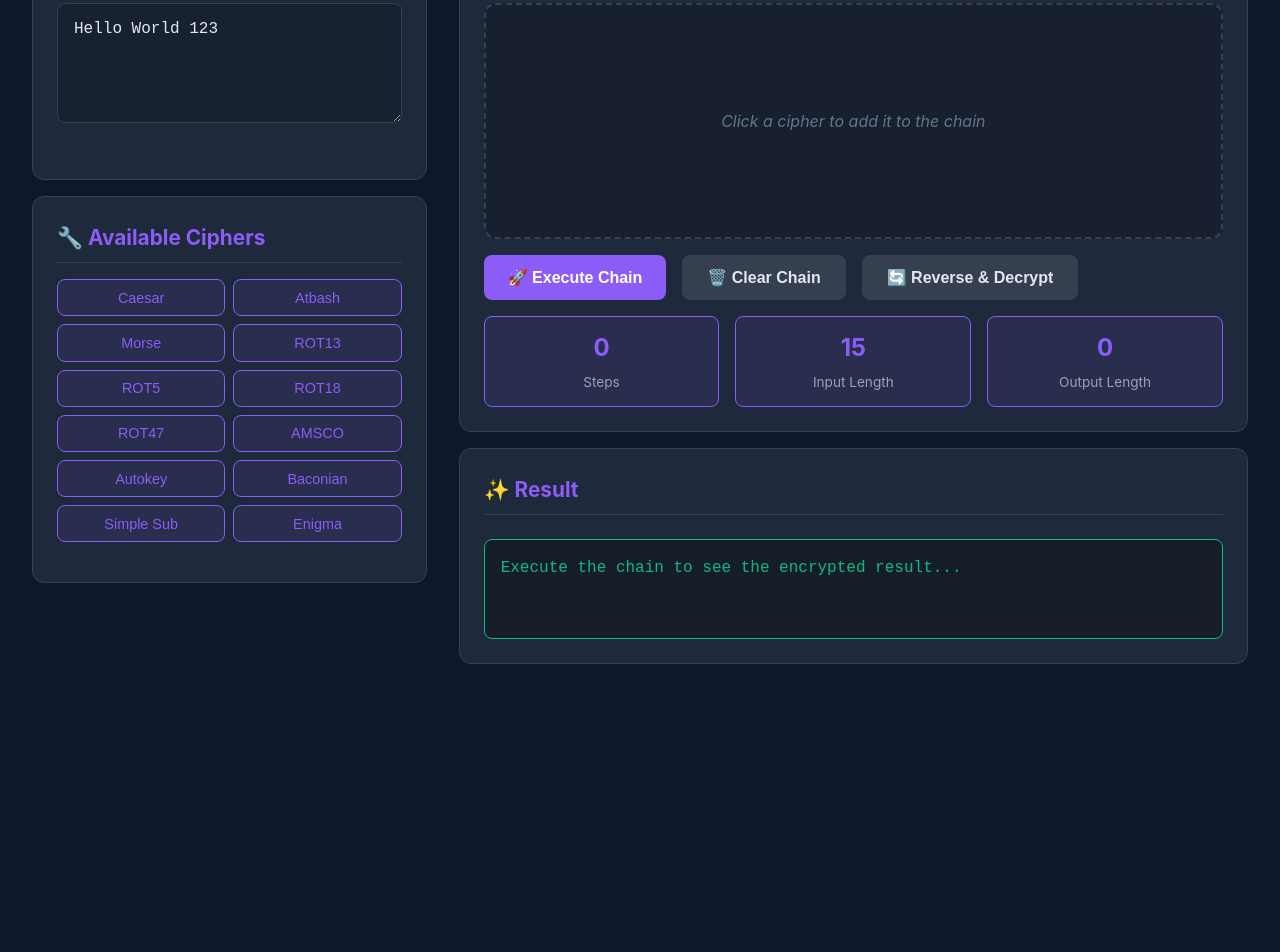
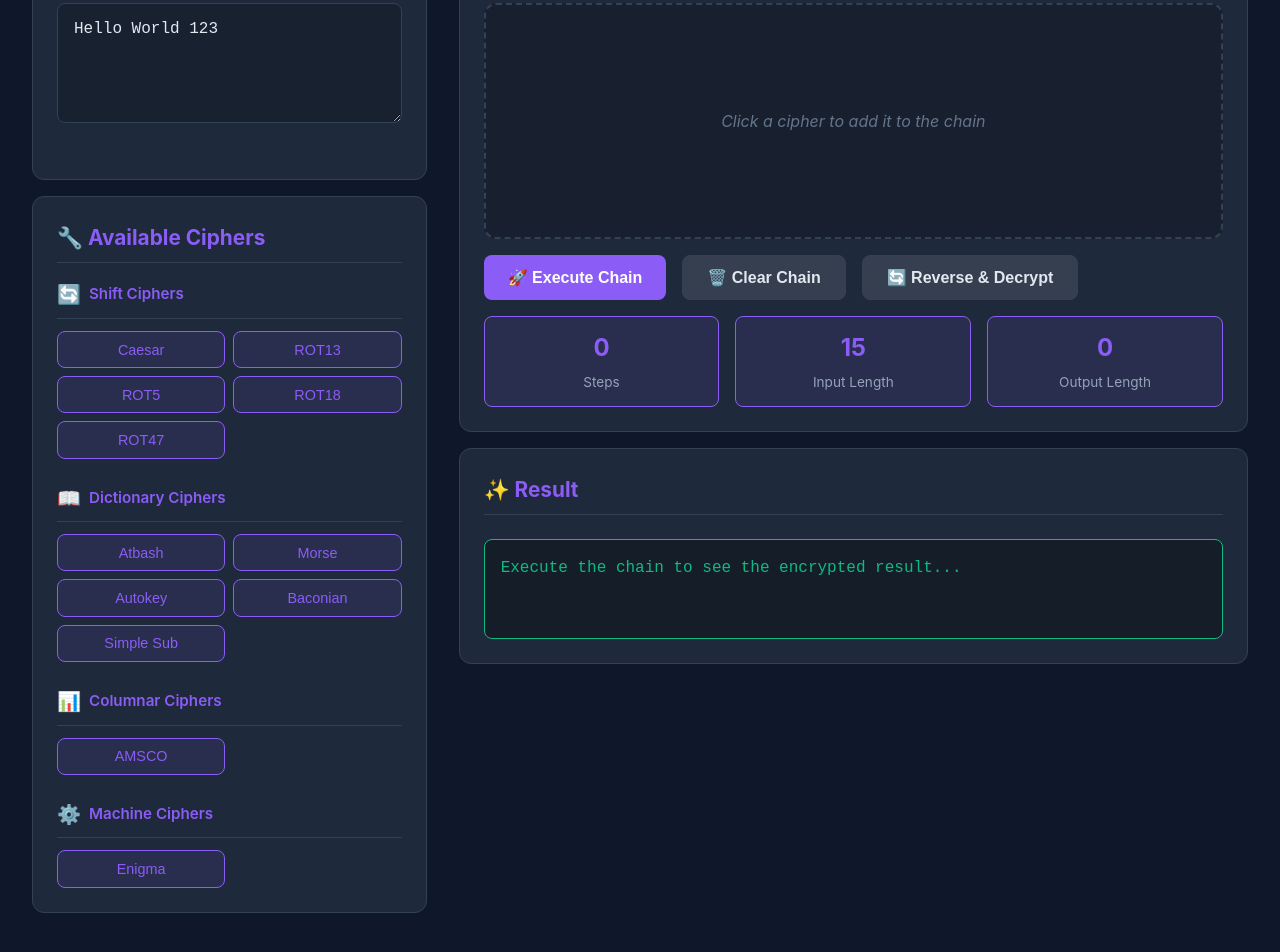
Before and after one commit to MeGrimlock/nigmaJS, a website built with webpack: page demo/chain-demo.html in a window 1280 px wide. Shown: the part 244-1196 px from the top of the page. Before the commit the page ends 972 px from the top, so only its background shows below. Built offline with Linux system fonts and the light colour scheme.

Commit message:
chore: rebuild bundle with webpack 5

```diff
--- a/demo/chain-demo.html
+++ b/demo/chain-demo.html
@@ -335,6 +335,39 @@
             color: #94a3b8;
             margin-top: 0.25rem;
         }
+
+        .cipher-group {
+            margin-bottom: 1.5rem;
+        }
+
+        .cipher-group:last-child {
+            margin-bottom: 0;
+        }
+
+        .cipher-group-header {
+            display: flex;
+            align-items: center;
+            gap: 0.5rem;
+            margin-bottom: 0.75rem;
+            padding-bottom: 0.5rem;
+            border-bottom: 1px solid var(--border);
+        }
+
+        .cipher-group-icon {
+            font-size: 1.2rem;
+        }
+
+        .cipher-group-title {
+            font-size: 0.95rem;
+            font-weight: 600;
+            color: var(--accent);
+        }
+
+        .cipher-group-grid {
+            display: grid;
+            grid-template-columns: repeat(auto-fill, minmax(140px, 1fr));
+            gap: 0.5rem;
+        }
     </style>
 </head>
 
@@ -355,19 +388,57 @@
 
                 <div class="card" style="margin-top: 1rem;">
                     <h2>🔧 Available Ciphers</h2>
-                    <div class="cipher-selector">
+
+                    <!-- Shift Ciphers -->
+                    <div class="cipher-group">
+                        <div class="cipher-group-header">
+                            <span class="cipher-group-icon">🔄</span>
+                            <span class="cipher-group-title">Shift Ciphers</span>
+                        </div>
+                        <div class="cipher-group-grid">
                             <button class="cipher-btn" data-cipher="caesar">Caesar</button>
-                        <button class="cipher-btn" data-cipher="atbash">Atbash</button>
-                        <button class="cipher-btn" data-cipher="morse">Morse</button>
                             <button class="cipher-btn" data-cipher="rot13">ROT13</button>
                             <button class="cipher-btn" data-cipher="rot5">ROT5</button>
                             <button class="cipher-btn" data-cipher="rot18">ROT18</button>
                             <button class="cipher-btn" data-cipher="rot47">ROT47</button>
-                        <button class="cipher-btn" data-cipher="amsco">AMSCO</button>
+                        </div>
+                    </div>
+
+                    <!-- Dictionary Ciphers -->
+                    <div class="cipher-group">
+                        <div class="cipher-group-header">
+                            <span class="cipher-group-icon">📖</span>
+                            <span class="cipher-group-title">Dictionary Ciphers</span>
+                        </div>
+                        <div class="cipher-group-grid">
+                            <button class="cipher-btn" data-cipher="atbash">Atbash</button>
+                            <button class="cipher-btn" data-cipher="morse">Morse</button>
                             <button class="cipher-btn" data-cipher="autokey">Autokey</button>
                             <button class="cipher-btn" data-cipher="baconian">Baconian</button>
                             <button class="cipher-btn" data-cipher="simpleSub">Simple Sub</button>
+                        </div>
+                    </div>
+
+                    <!-- Columnar Ciphers -->
+                    <div class="cipher-group">
+                        <div class="cipher-group-header">
+                            <span class="cipher-group-icon">📊</span>
+                            <span class="cipher-group-title">Columnar Ciphers</span>
+                        </div>
+                        <div class="cipher-group-grid">
+                            <button class="cipher-btn" data-cipher="amsco">AMSCO</button>
+                        </div>
+                    </div>
+
+                    <!-- Machine Ciphers -->
+                    <div class="cipher-group">
+                        <div class="cipher-group-header">
+                            <span class="cipher-group-icon">⚙️</span>
+                            <span class="cipher-group-title">Machine Ciphers</span>
+                        </div>
+                        <div class="cipher-group-grid">
                             <button class="cipher-btn" data-cipher="enigma">Enigma</button>
+                        </div>
                     </div>
                 </div>
             </div>
```
Also changed, not shown: build/js/nigma.min.js. Lines whose indentation alone changed are shown as unchanged.
